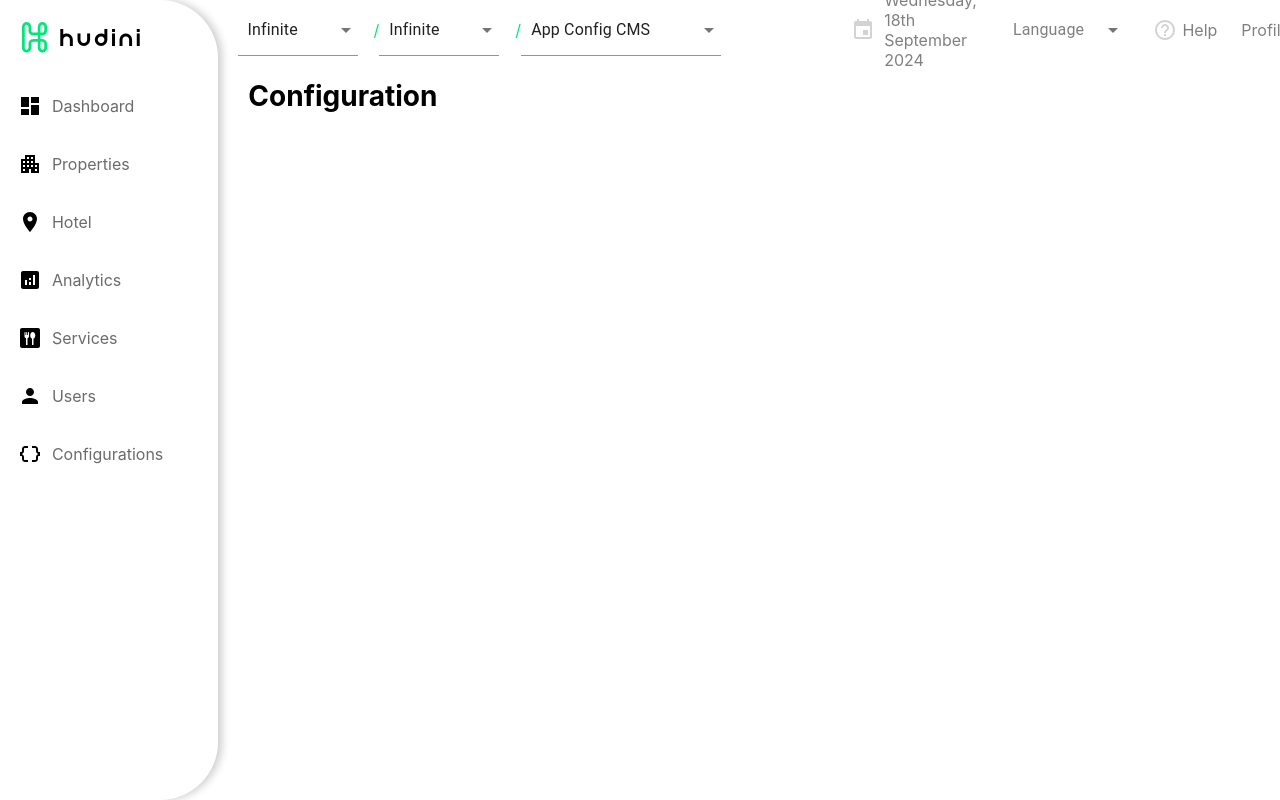
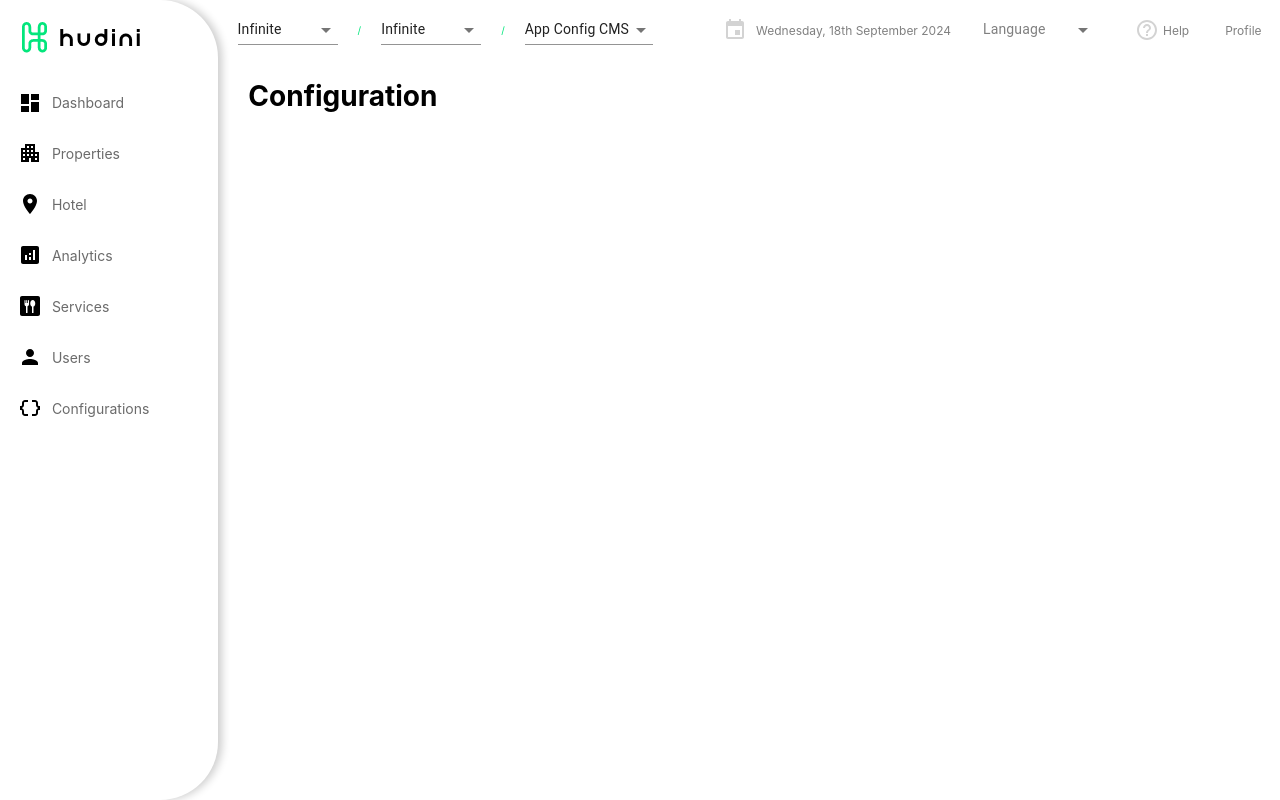
Before and after one commit to SudheermNair/Configure, a React (Create React App) app in the folder configdemo/: page / in a window 1280 px wide. Built offline with nearby package versions, Linux system fonts and the light colour scheme.

Commit message:
fieldModulesChanges

```diff
--- a/configdemo/src/components/Navbar/Navbar.js
+++ b/configdemo/src/components/Navbar/Navbar.js
@@ -29,13 +29,14 @@ function Navbar() {
   return (
     <div className='Navbar'>
       <div className='dropdown-container'>
-        <FormControl variant="standard" sx={{ minWidth: 120, marginRight: 2 }}>
+        <FormControl variant="standard" >
           <Select
+            className='dropdown-title'
             value={infiniteValue}
             onChange={handleInfiniteChange}
             displayEmpty
             renderValue={(selected) => selected || 'Infinite'}
-            sx={{ padding: '10px', minWidth: 'auto' }}
+            sx={{ fontSize: '14px', minWidth: '100px' }}
           >
             <MenuItem value="option2">None</MenuItem>
             <MenuItem value="option1">Infinite</MenuItem>
@@ -44,13 +45,14 @@ function Navbar() {
 
         <span className='separator'>/</span>
 
-        <FormControl variant="standard" sx={{ minWidth: 120, marginRight: 2 }}>
+        <FormControl variant="standard" >
           <Select
+            className='dropdown-title'
             value={infiniteValue}
             onChange={handleInfiniteChange}
             displayEmpty
             renderValue={(selected) => selected || 'Infinite'}
-            sx={{ padding: '10px', minWidth: 'auto' }}
+            sx={{ fontSize: '14px', minWidth: '100px' }}
           >
             <MenuItem value="option2">None</MenuItem>
             <MenuItem value="option2">Infinite</MenuItem>
@@ -59,13 +61,14 @@ function Navbar() {
 
         <span className='separator'>/</span>
 
-        <FormControl variant="standard" sx={{ minWidth: 200 }}>
+        <FormControl variant="standard" >
           <Select
+            className='dropdown-title'
             value={appConfigValue}
             onChange={handleAppConfigChange}
             displayEmpty
             renderValue={(selected) => selected || 'App Config CMS'}
-            sx={{ padding: '10px', minWidth: 'auto' }}
+            sx={{ fontSize: '14px', minWidth: '100px' }}
           >
             <MenuItem value="option2">None</MenuItem>
             <MenuItem value="setting1">App Config CMS</MenuItem>
@@ -80,7 +83,7 @@ function Navbar() {
       </div>
 
       <div className='nav-item'>
-        <FormControl variant="standard" sx={{ minWidth: 120, marginLeft: 2 }}>
+        <FormControl variant="standard" sx={{ minWidth: 120 }}>
           <Select
             value={countryValue}
             onChange={handleCountryChange}
@@ -93,6 +96,7 @@ function Navbar() {
               '& .MuiSelect-select': {
                 borderBottom: 'none',
                 color: 'gray',
+                fontSize: '14px'
               },
               '&:before, &:after': {
                 display: 'none'
@@ -115,7 +119,7 @@ function Navbar() {
       </div>
 
       <div className='nav-item'>
-        <HelpOutlineIcon sx={{ marginRight: 0.2, color: 'lightgray' }} />
+        <HelpOutlineIcon sx={{  color: 'lightgray' }} />
         <div className='navBar-content'>Help</div>
       </div>
 
--- a/configdemo/src/components/Navbar/Navbar.scss
+++ b/configdemo/src/components/Navbar/Navbar.scss
@@ -1,5 +1,5 @@
 .Navbar {
-    z-index: -1;
+z-index: -1;
 background-color: white;
 width: 100%;
 height: 60px;
@@ -7,9 +7,11 @@ display: flex;
 justify-content: space-between;
 align-items: center;
 padding: 0 20px;
+font-size: 12px;
 .dropdown-container {
     display: flex;
     align-items: center;
+    font-size: 10px;
 }
 
 .navBar-content {
@@ -31,7 +33,7 @@ padding: 0 20px;
 .date-container .MuiSvgIcon-root {
     color: lightgray;
     margin-right: 5px;
-    margin-left: 80px;
+    margin-left: 8px;
 }
 .help-container {
     display: flex;
@@ -46,5 +48,6 @@ padding: 0 20px;
   }
 .separator {
     color: #03e67c;
+    padding: 0 20px;
 }
 }
--- a/configdemo/src/components/Sidebar/Sidebar.scss
+++ b/configdemo/src/components/Sidebar/Sidebar.scss
@@ -9,7 +9,6 @@
 }
 .image-container{
     margin: 12px 0px 20px 12px;
-
 }
 
 .module-list {
@@ -26,7 +25,7 @@
   padding: 0% 4%;
   transition: background-color 0.3s, color 0.3s;
   cursor: pointer;
-  font-size: 16px;
+  font-size: 14px;
   color: #6b6b6b;
 }
 
--- a/configdemo/src/components/screens/fieldModules.js
+++ b/configdemo/src/components/screens/fieldModules.js
@@ -43,9 +43,14 @@ const FieldModules = ({ onDropdownChange }) => {
 
   return (
     <div className="field-modules">
-
       <form onSubmit={handleSubmit}>
-        <div>
+        <span>
+          &nbsp;<br></br>
+        </span>
+        <span>
+          &nbsp;<br></br>
+        </span>
+        <div className="dropdown-container">
           <label>Hotel:</label>
           <select
             value={selected.hotel}
@@ -53,7 +58,9 @@ const FieldModules = ({ onDropdownChange }) => {
               handleDropdownChange("hotel", event.target.value)
             }
           >
-            <option value="">Select Hotel</option>
+            <option value="" className="dropdown-label">
+              Select Hotel
+            </option>
             <option
               value="Hotel 1"
               disabled={
--- a/configdemo/src/components/screens/styles.scss
+++ b/configdemo/src/components/screens/styles.scss
@@ -21,12 +21,33 @@
 
   .field-selected h1 {
     font-size: 18px;
+    background-color: #CFF8E0;
+    padding: 2%;
+  }
+
+  .field-selected ul {
+    list-style: none;
+    background-color: #f3f2f2;
+    margin-left: 3%;
+  }
+
+  .field-selected li {
+    margin-bottom: 10px;
+    padding: 2%;
+
   }
   .field-selected button {
    margin-left: 4%;
+
   }
+
 select{
     margin-left: 20%;
+    padding: 1%;
+    background-color: white;
+    border: 1px solid #a8a8a8;
+    border-radius: 10px;
+    margin-bottom: 4%;
 }
 
   .field-modules,
```
